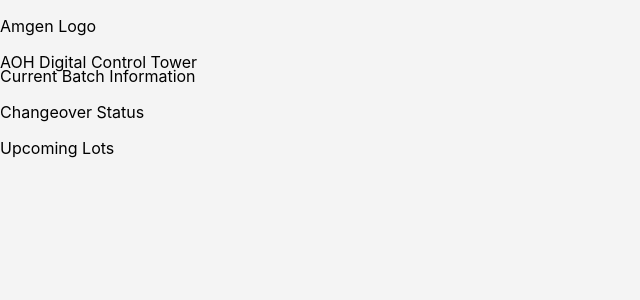
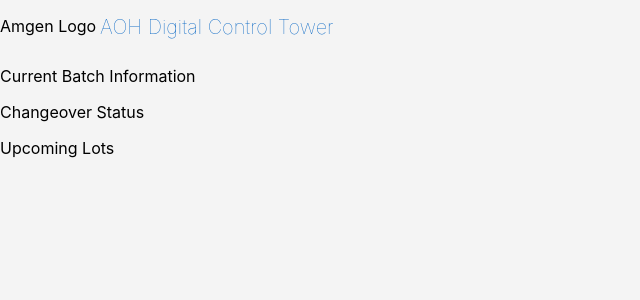
Before and after one commit to camiguillan/Amgen-Ops-CT, a React (Create React App) app in the folder preproduction/: page / in a window 1280 px wide. Shown: the top 300 px of the page, without its empty margins (0-640 px from the left). Built offline with nearby package versions, Linux system fonts and the light colour scheme.

Commit message:
scss styles

```diff
--- a/preproduction/src/components/reusable/header.scss
+++ b/preproduction/src/components/reusable/header.scss
@@ -1,3 +1,40 @@
 .header{
     height: 50px;
 }
+
+.dct{
+    /* | AOH Digital Control Tower */
+    position: absolute;
+    // width: 916px;
+    // height: 85px;
+    // left: 338px;
+    // top: 29px;
+
+    // font-weight: 100;
+    // font-size: 70px;
+    // line-height: 85px;
+    /* identical to box height */
+    /* Primary/Blue */
+    font-style: normal;
+    font-family: 'Inter';
+    color: #0063C3;
+    width: 250px;
+    height: 50px;
+    left: 100px;
+    top: 2px;
+    font-weight:100;
+    font-size: 20px;
+    line-height: 10px;
+}
+
+
+.amgen-logo{
+    /* amgen-logo-blue */
+    position: absolute;
+    left: 0%;
+    right: 0%;
+    top: 0%;
+    bottom: 0%;
+
+   // background: url(amgen-logo-blue);
+}
--- a/preproduction/src/components/reusable/header.tsx
+++ b/preproduction/src/components/reusable/header.tsx
@@ -4,8 +4,8 @@
     return(
         <div className='header'>
         <header>
-            <p>Amgen Logo</p>
-            <p>AOH Digital Control Tower</p>
+            <p className='amgen-logo' >Amgen Logo</p>
+            <p className='dct' >AOH Digital Control Tower</p>
         </header>
         </div>
     );
```
